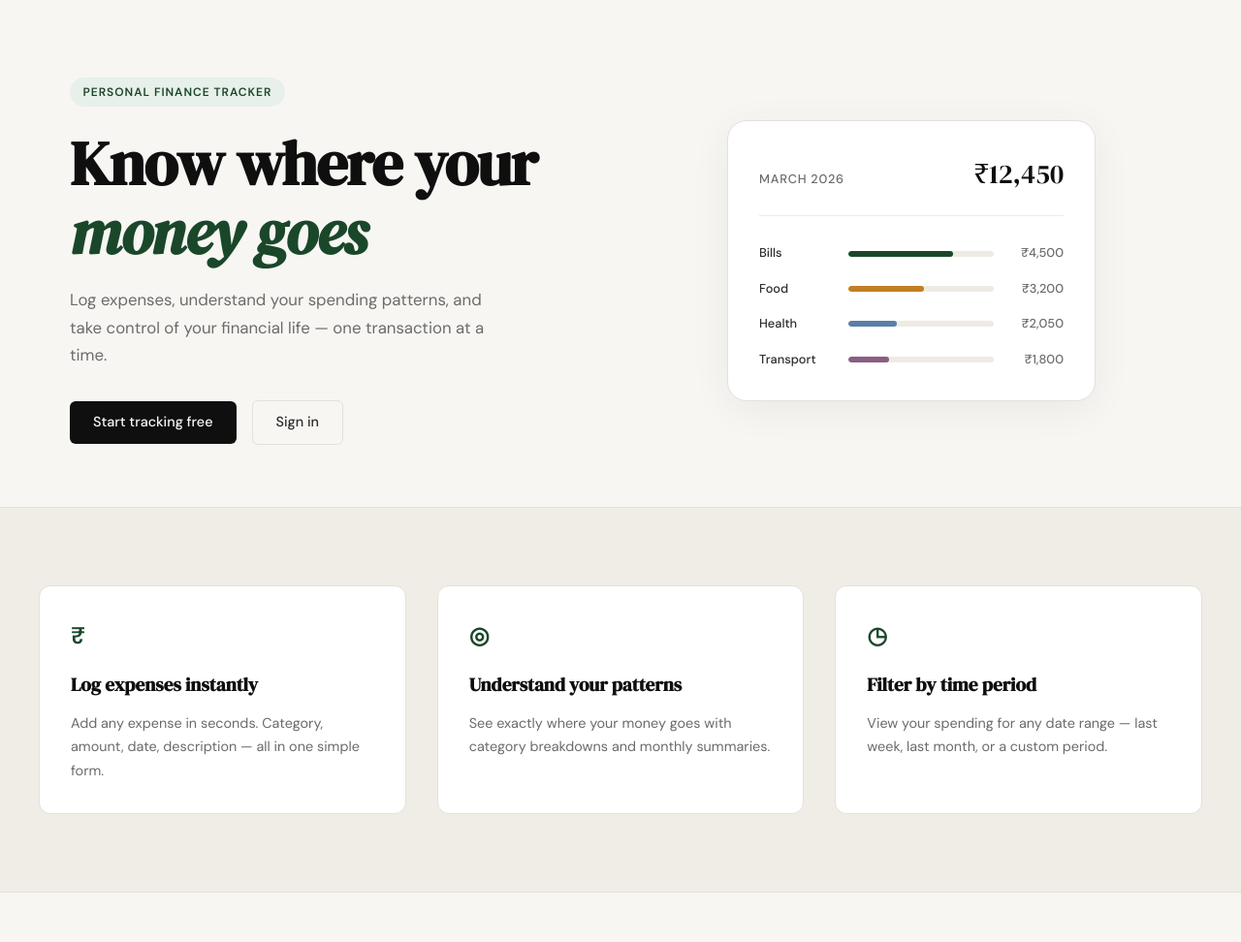
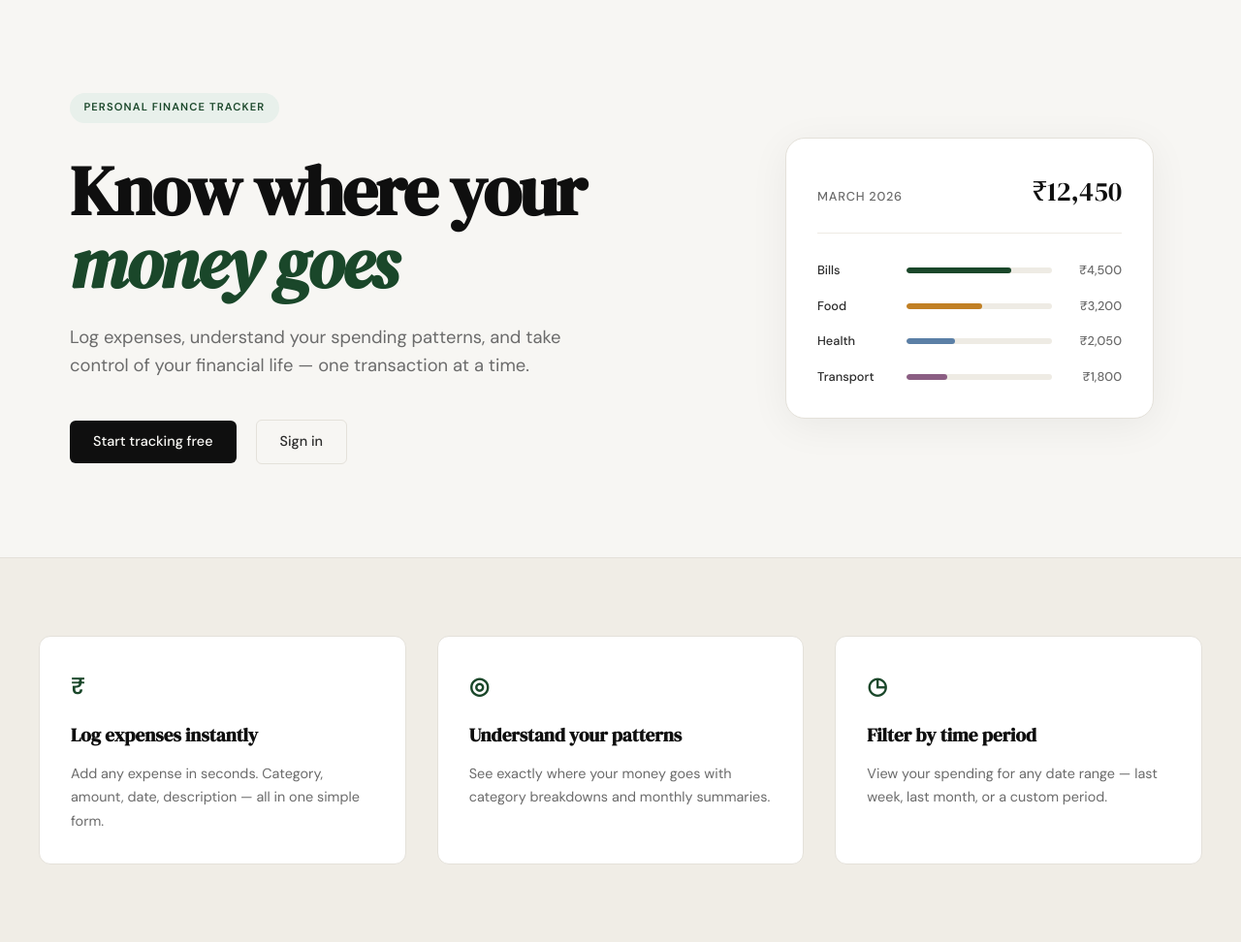
Before and after one commit to AdityaRSingh0911/expense-tracker, a Flask app: page / in a window 1280 px wide. Shown: the part 61-1033 px from the top of the page at 97% size. Run offline with Flask 3, Linux system fonts and the light colour scheme.

Commit message:
landing: redesign hero section to match mockup
Co-Authored-By: Claude Code <noreply@anthropic.com>

```diff
--- a/static/css/style.css
+++ b/static/css/style.css
@@ -124,53 +124,56 @@ a { color: inherit; text-decoration: none; }
 /* ------------------------------------------------------------------ */
 
 .hero {
-    padding: 5rem 2rem 4rem;
+    padding: 6rem 2rem 6rem;
     display: grid;
-    grid-template-columns: 1fr 1fr;
-    gap: 4rem;
+    grid-template-columns: 1.2fr 0.8fr;
+    gap: 6rem;
     align-items: center;
     max-width: var(--max-width);
     margin: 0 auto;
 }
 
 .hero-badge {
-    display: inline-block;
+    display: inline-flex;
+    align-items: center;
+    gap: 0.5rem;
     background: var(--accent-light);
     color: var(--accent);
-    font-size: 0.75rem;
+    font-size: 0.7rem;
     font-weight: 600;
-    letter-spacing: 0.08em;
+    letter-spacing: 0.1em;
     text-transform: uppercase;
-    padding: 0.35rem 0.85rem;
+    padding: 0.4rem 0.9rem;
     border-radius: 999px;
-    margin-bottom: 1.5rem;
+    margin-bottom: 2rem;
 }
 
 .hero-title {
     font-family: var(--font-display);
-    font-size: clamp(2.5rem, 5vw, 4rem);
-    line-height: 1.1;
-    letter-spacing: -0.02em;
+    font-size: clamp(3rem, 6vw, 4.5rem);
+    line-height: 1.05;
+    letter-spacing: -0.03em;
     color: var(--ink);
-    margin-bottom: 1.25rem;
+    margin-bottom: 1.5rem;
 }
 
 .hero-title em {
     font-style: italic;
     color: var(--accent);
+    display: block;
 }
 
 .hero-subtitle {
-    font-size: 1.05rem;
+    font-size: 1.15rem;
     color: var(--ink-muted);
-    line-height: 1.7;
-    max-width: 460px;
-    margin-bottom: 2rem;
+    line-height: 1.6;
+    max-width: 520px;
+    margin-bottom: 2.5rem;
 }
 
 .hero-actions {
     display: flex;
-    gap: 1rem;
+    gap: 1.25rem;
     align-items: center;
 }
 
```
